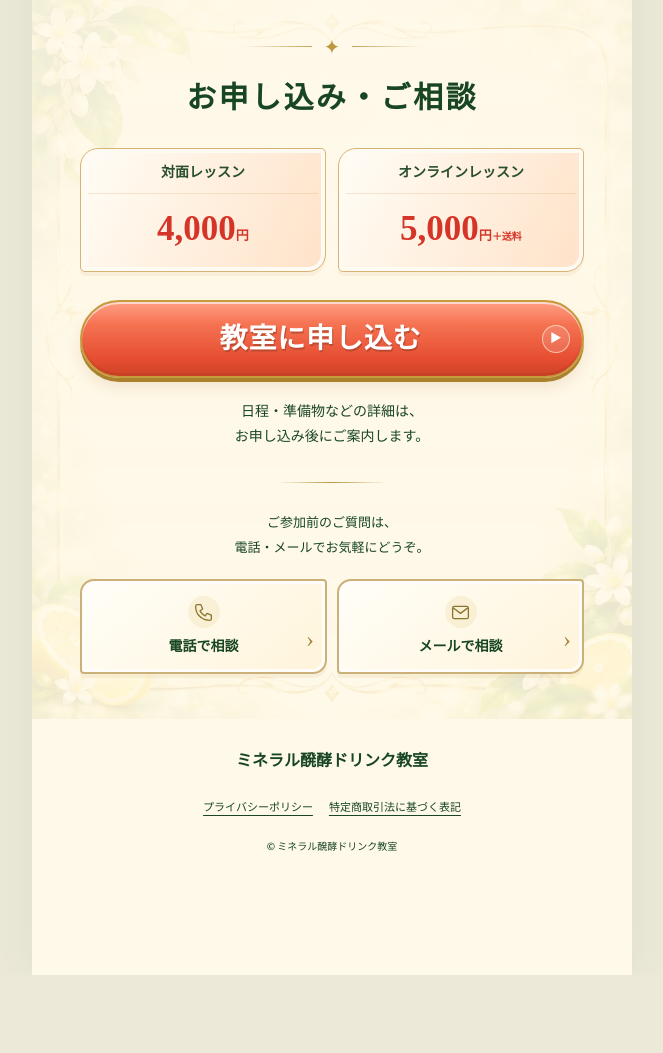
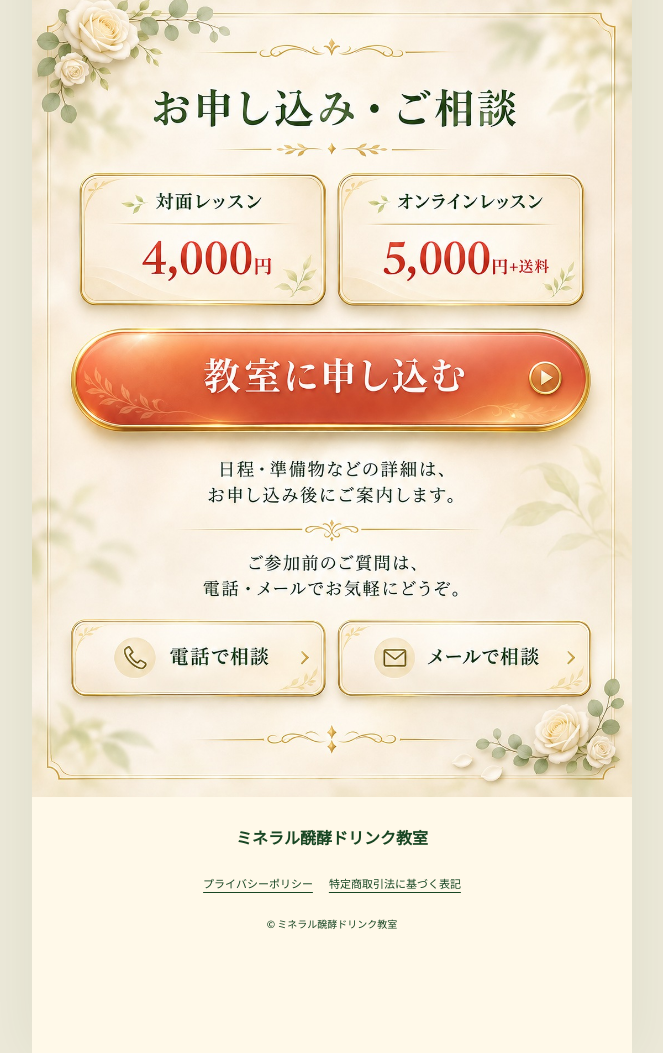
Before and after one commit to 810eigo-droid/view-hakko-drink, a plain HTML site: page image-lp/index.html in a window 1280 px wide. Shown: the part 10811-11864 px from the top of the page, without its empty margins (308-971 px from the left). Before the commit the page ends 11786 px from the top, so only its background shows below. Drawn offline with Linux system fonts and the light colour scheme.

Commit message:
Use elegant application artwork with rose accents and live links

```diff
--- a/image-lp/index.html
+++ b/image-lp/index.html
@@ -7,7 +7,7 @@
 <meta property="og:type" content="website"><meta property="og:locale" content="ja_JP"><meta property="og:site_name" content="ミネラル醗酵ドリンク教室">
 <meta property="og:title" content="ミネラル醗酵ドリンク教室｜画像LP確認版"><meta property="og:description" content="美しく健やかな暮らしのきっかけに。対面4,000円、オンライン5,000円＋送料。">
 <meta property="og:url" content="https://810eigo-droid.github.io/view-hakko-drink/image-lp/"><meta property="og:image" content="https://810eigo-droid.github.io/view-hakko-drink/image-lp/images/fruits.jpg"><meta property="og:image:alt" content="フルーツと醗酵ドリンクのイメージ"><meta name="twitter:card" content="summary_large_image">
-<link rel="preconnect" href="https://fonts.googleapis.com"><link rel="preconnect" href="https://fonts.gstatic.com" crossorigin><link href="https://fonts.googleapis.com/css2?family=Noto+Sans+JP:wght@400;500;600;700&family=Noto+Serif+JP:wght@500;600;700;800;900&display=swap" rel="stylesheet"><link rel="stylesheet" href="style.css?v=20261117h"></head><body>
+<link rel="preconnect" href="https://fonts.googleapis.com"><link rel="preconnect" href="https://fonts.gstatic.com" crossorigin><link href="https://fonts.googleapis.com/css2?family=Noto+Sans+JP:wght@400;500;600;700&family=Noto+Serif+JP:wght@500;600;700;800;900&display=swap" rel="stylesheet"><link rel="stylesheet" href="style.css?v=20261117j"></head><body>
 <a class="skip-link" href="#lesson">教室の内容へ移動</a><div class="page"><p class="preview-label">デザイン確認用・画像LP案</p>
 <main><section class="fv" aria-label="ミネラル醗酵ドリンク教室のご案内"><img src="images/fv.jpg?v=20261117b" width="941" height="1672" alt="" fetchpriority="high"><div class="screen-reader-text"><h1>身体の内側からも外側からも 自然由来の力で最高の自分に導く</h1><p>美しく健やかな暮らしのきっかけに。ミネラル醗酵ドリンクの作り方を学ぶ教室です。</p><p>ミネラル醗酵ドリンク教室。対面レッスン4,000円。オンラインレッスン5,000円＋送料。</p><p>日程・準備物などの詳細は、お申し込み後にご案内します。</p></div><a class="fv-apply" href="https://ssl.form-mailer.jp/fms/99c003f5839394" aria-label="教室に申し込む"><span class="screen-reader-text">教室に申し込む</span></a></section>
 <section class="image-section" id="worries"><img src="images/worries-user.png?v=20261117d" width="1024" height="1536" alt="" loading="lazy"><div class="screen-reader-text">
@@ -72,5 +72,5 @@
 <details><summary><span class="question-mark" aria-hidden="true">Q.</span><span>作ったドリンクはどれくらい保存できますか？</span></summary><div class="answer"><p>正しく作れば冷蔵保存で約1ヶ月ほどお楽しみいただけます。醗酵が進むと酸味が増すため、風味が変わりすぎる前に飲み切るのがおすすめ。保存方法も教室で詳しくご説明します。</p></div></details>
       </section>
 <section class="image-section" id="closing"><img src="images/closing.jpg?v=20261117b" width="750" height="491" alt="" loading="lazy"><div class="screen-reader-text"><h2>美しく健やかな暮らしの<br>きっかけに。</h2><p>ミネラル醗酵ドリンク作りを<br>始めてみませんか。</p></div></section>
-<section class="final-cta" id="application" aria-label="お申し込みとご相談"><div class="cta-ornament" aria-hidden="true"><span>✦</span></div><h2 class="final-cta-title">お申し込み・ご相談</h2><div class="price-pair"><div><span>対面レッスン</span><p><strong>4,000</strong>円</p></div><div><span>オンラインレッスン</span><p><strong>5,000</strong>円<small>＋送料</small></p></div></div><a class="apply-button" href="https://ssl.form-mailer.jp/fms/99c003f5839394">教室に申し込む<span aria-hidden="true">▶</span></a><p class="cta-note">日程・準備物などの詳細は、<br>お申し込み後にご案内します。</p><p class="consultation">ご参加前のご質問は、<br>電話・メールでお気軽にどうぞ。</p><div class="contact-actions"><a class="outline-button contact-button" href="tel:09056322114"><span class="contact-icon"><svg viewBox="0 0 24 24" fill="none" stroke="currentColor" stroke-width="1.5" stroke-linecap="round" stroke-linejoin="round" aria-hidden="true"><path d="M5 3h4l2 5-3 2c1.5 3 3 4.5 6 6l2-3 5 2v4c0 1-1 2-2 2C10 21 3 14 3 5c0-1 1-2 2-2Z"/></svg></span><span>電話で相談</span><span class="contact-chevron" aria-hidden="true">›</span></a><a class="outline-button contact-button" href="mailto:eri.sasaki.1@gmail.com"><span class="contact-icon"><svg viewBox="0 0 24 24" fill="none" stroke="currentColor" stroke-width="1.5" stroke-linecap="round" stroke-linejoin="round" aria-hidden="true"><rect x="3" y="5" width="18" height="14" rx="2"/><path d="m4 7 8 6 8-6"/></svg></span><span>メールで相談</span><span class="contact-chevron" aria-hidden="true">›</span></a></div></section>
+<section class="application-artwork" id="application" aria-label="お申し込みとご相談"><img src="images/application-roses.jpg?v=20261117j" width="1086" height="1448" alt="" loading="lazy"><div class="screen-reader-text"><h2>お申し込み・ご相談</h2><p>対面レッスン4,000円。オンラインレッスン5,000円＋送料。</p><p>日程・準備物などの詳細は、お申し込み後にご案内します。</p><p>ご参加前のご質問は、電話・メールでお気軽にどうぞ。</p></div><a class="artwork-link artwork-apply" href="https://ssl.form-mailer.jp/fms/99c003f5839394" aria-label="教室に申し込む"><span class="screen-reader-text">教室に申し込む</span></a><a class="artwork-link artwork-phone" href="tel:09056322114" aria-label="電話で相談"><span class="screen-reader-text">電話で相談</span></a><a class="artwork-link artwork-mail" href="mailto:eri.sasaki.1@gmail.com" aria-label="メールで相談"><span class="screen-reader-text">メールで相談</span></a></section>
 </main><footer class="footer"><p>ミネラル醗酵ドリンク教室</p><nav aria-label="法定表記"><a href="https://eri8888.sakura.ne.jp/privecy_policy">プライバシーポリシー</a><a href="https://eri8888.sakura.ne.jp/lawpage">特定商取引法に基づく表記</a></nav><small>© ミネラル醗酵ドリンク教室</small></footer></div><nav class="fixed-cta" aria-label="お申し込みと電話相談"><a class="fixed-phone" href="tel:09056322114">電話で相談</a><a class="fixed-apply" href="https://ssl.form-mailer.jp/fms/99c003f5839394"><small>対面 4,000円</small><strong>教室に申し込む <span aria-hidden="true">▶</span></strong></a></nav></body></html>
--- a/image-lp/style.css
+++ b/image-lp/style.css
@@ -88,3 +88,10 @@ details[open] { border-color: #e68e52; background: #fff2e4; }
 .contact-chevron { position: absolute; right: 11px; top: 50%; color: #aa8741; font: 24px/1 var(--serif); }
 .final-cta .contact-button:hover { border-color: #b58b33; background: #fff0cb; }
 @media (max-width:359px) { .final-cta .apply-button { font-size: 20px; } .final-cta .contact-button { font-size: 13px; } }
+.application-artwork { position: relative; background: #fff9ed; }
+.artwork-link { position: absolute; display: block; min-height: 44px; }
+.artwork-apply { left: 6.45%; top: 41.44%; width: 86.55%; height: 13.12%; border-radius: 999px; }
+.artwork-phone { left: 6.45%; top: 77.9%; width: 42.36%; height: 9.53%; border-radius: 12px; }
+.artwork-mail { left: 51.01%; top: 77.9%; width: 42.36%; height: 9.53%; border-radius: 12px; }
+.artwork-link:hover { background: #fff2; box-shadow: inset 0 0 0 2px #d2a54b; }
+.artwork-link:focus-visible { outline: 3px solid #234c2b; outline-offset: 2px; background: #ffffff30; }
```
Also changed, not shown: image-lp/images/application-roses.jpg (added).
